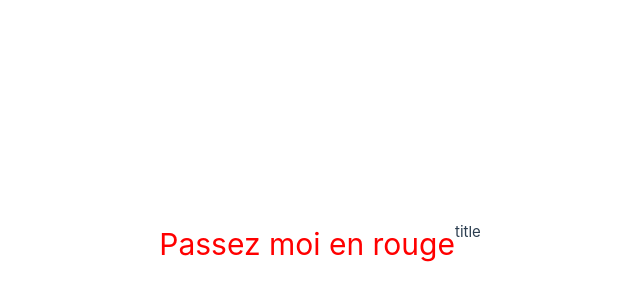
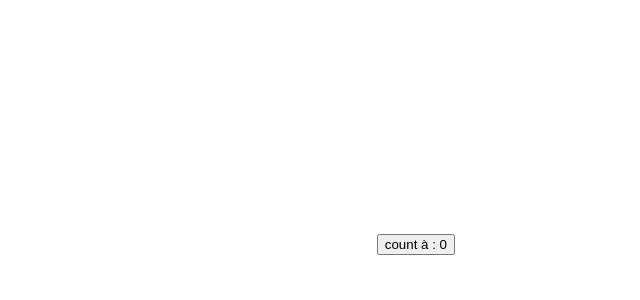
Before and after one commit to Alphonso6224/first-vue-tuto, a Vue app: page / in a window 1280 px wide. Shown: the part 156-456 px from the top of the page, without its empty margins (185-825 px from the left). Built offline with nearby package versions, Linux system fonts and the light colour scheme.

Commit message:
Gestion des événements (@click)

```diff
--- a/src/App.vue
+++ b/src/App.vue
@@ -2,15 +2,20 @@
 import { ref } from 'vue';
 
 // Déclaration d'une référenche de chaîne
-const message = ref('Hello World');
+const count = ref(0);
 
-const titleClass = ref('title')
+// Met à jour le state du component
+function increment() {
+  count.value+=2; // Ajout de 2 à chaque click à la variable count
+}
 
 </script>
 
 <template>
-  <h1 :id="dynamicId" :class="titleClass">Passez moi en rouge</h1>
-  <p>{{ titleClass }}</p>
+  <!-- Rendez ce bouton fonctionnel -->
+  <button @click="increment">
+    count à : {{ count }}
+  </button>
 </template>
 
 <style scoped>
```
